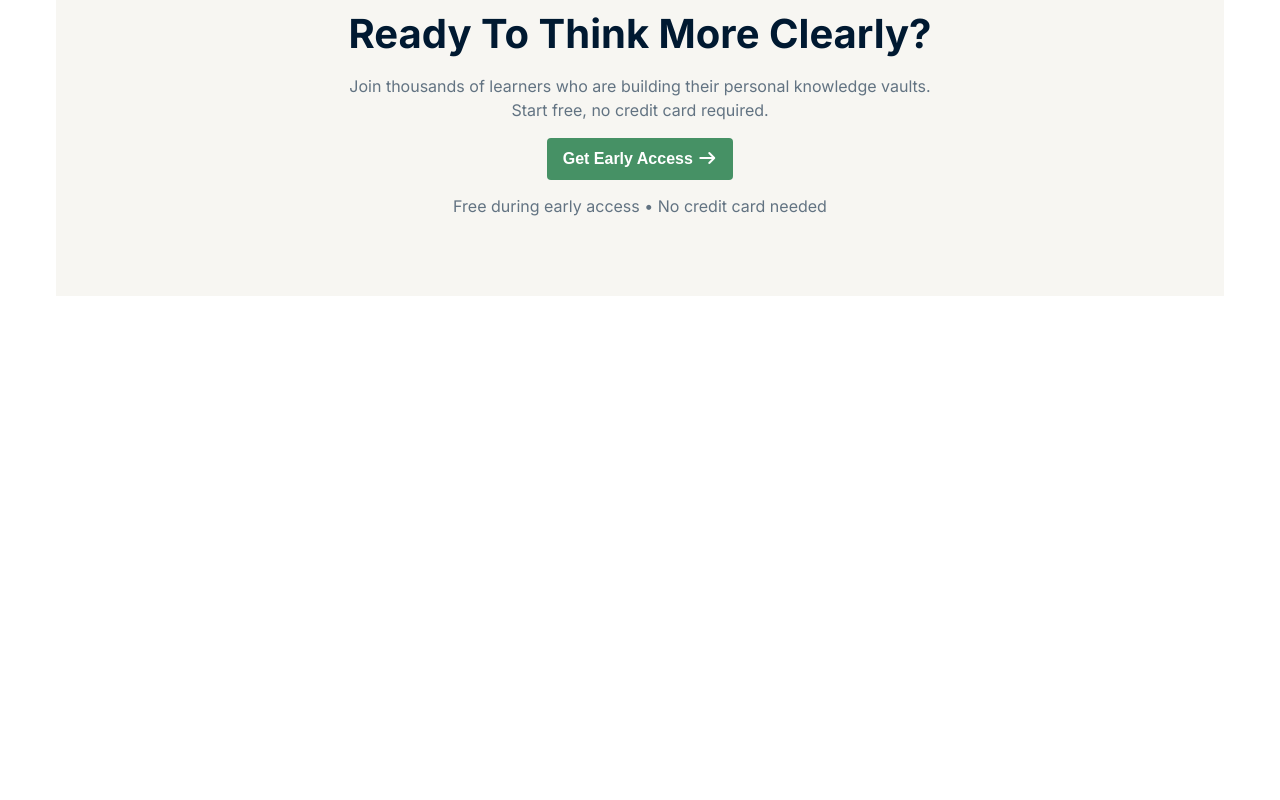
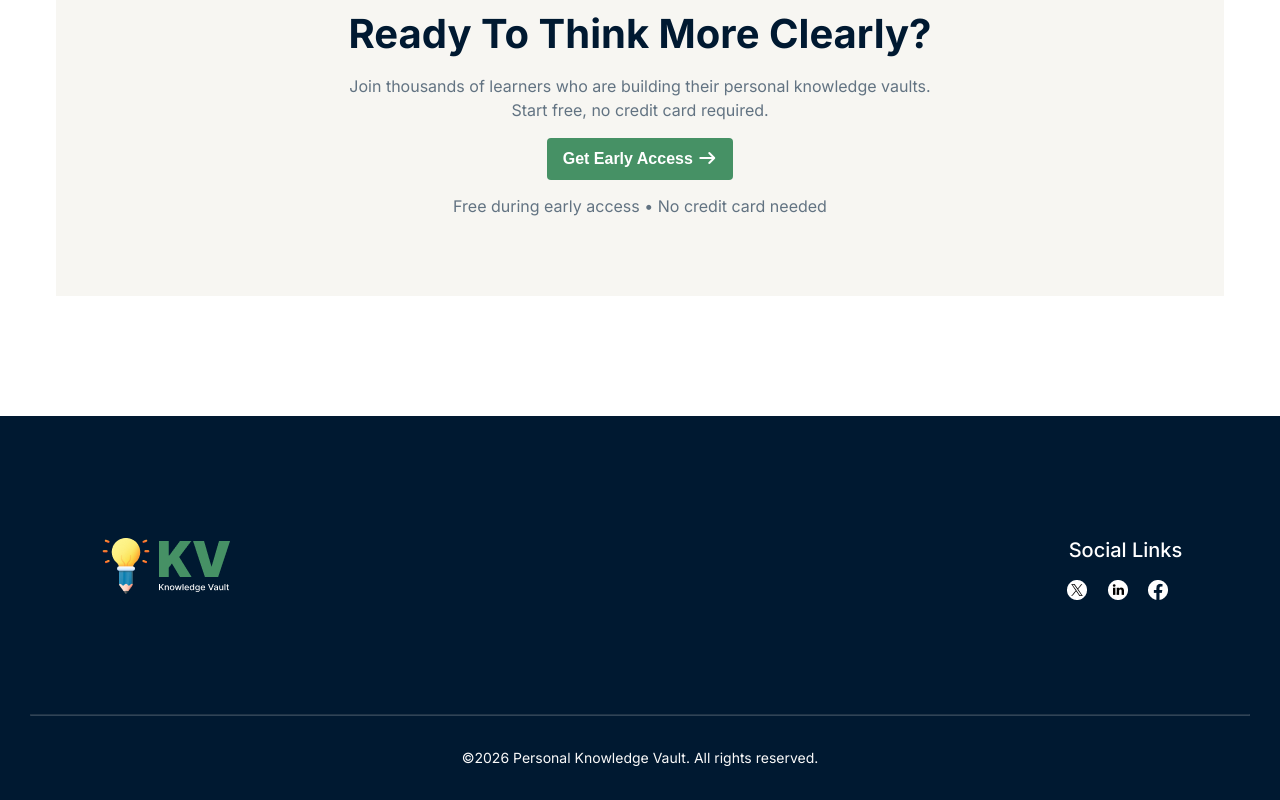
Before and after one commit to Saad7528/programming-hero-b13-a1, a plain HTML site: page index.html in a window 1280 px wide. Shown: the part 2378-3178 px from the top of the page. Before the commit the page ends 2794 px from the top, so only its background shows below. Drawn offline with Linux system fonts and the light colour scheme.

Commit message:
complete footer section

```diff
--- a/index.html
+++ b/index.html
@@ -128,6 +128,23 @@ See How It Works</a></button>
 
     </section>
 
+    <footer>
+        <div class="footer-container">
+            <div class="logo">
+                <img src="./assets/logo-footer.png" alt="">
+            </div>
+            <div class="social">
+                <p >Social Links</p>
+                <a href=""><img src="./icons/x.png" alt=""></a>
+                <a href=""><img src="./icons/linkedIn.png" alt=""></a>
+                <a href=""><img src="./icons/facebook.png" alt=""></a>
+            </div>
+        </div>
+        <div class="footer-foot">
+            <hr>
+            <p><small>&copy;2026 Personal Knowledge Vault. All rights reserved.</small></p>
+        </div>
+    </footer>
 
 
 
--- a/styles/knowledgevault.css
+++ b/styles/knowledgevault.css
@@ -242,3 +242,56 @@ nav .btn a{
     margin-top: 16px;
 
 }
+footer{
+    background-color: #001931;
+    text-align: center;
+
+
+    text-align: center;
+    margin: 0 auto;
+    align-items: center;
+    justify-content: center;
+}
+footer .footer-container{
+    width: 85%;
+    max-width: 1360px;
+    margin: 0 auto;
+    display: flex;
+    justify-content: space-between;
+    padding-top: 120px;
+    margin-bottom: 80px;
+}
+.footer-container .social p{
+    color: #FFFFFF;
+    font-size: 20px;
+    font-weight: 500;
+    line-height: 28px;
+    margin-bottom: 16px;
+}
+.footer-container .social a{
+   margin-right: 16px;
+}
+.footer-foot{
+    text-align: center;
+    margin: 0 auto;
+    align-items: center;
+    justify-content: center;
+
+}
+.footer-foot hr{
+    max-width: 1360px;
+    color: #FFFFFF;
+    opacity: 20%;
+    margin: 0 120px;
+    margin: 0 auto;
+    margin-bottom: 30px;
+
+}
+.footer-foot{
+    padding: 30px;
+}
+.footer-foot small{
+     color: #fafafa;
+    font-size: 14px;
+    line-height: 24px;
+}
```
